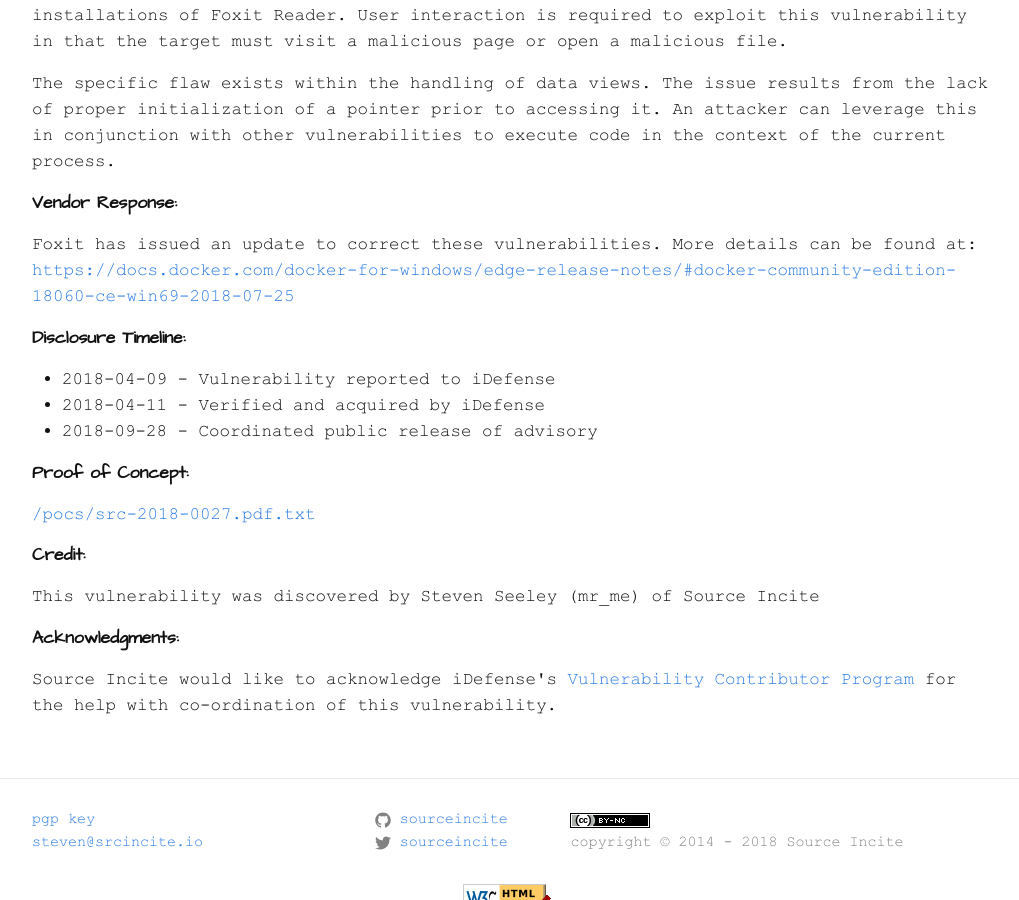
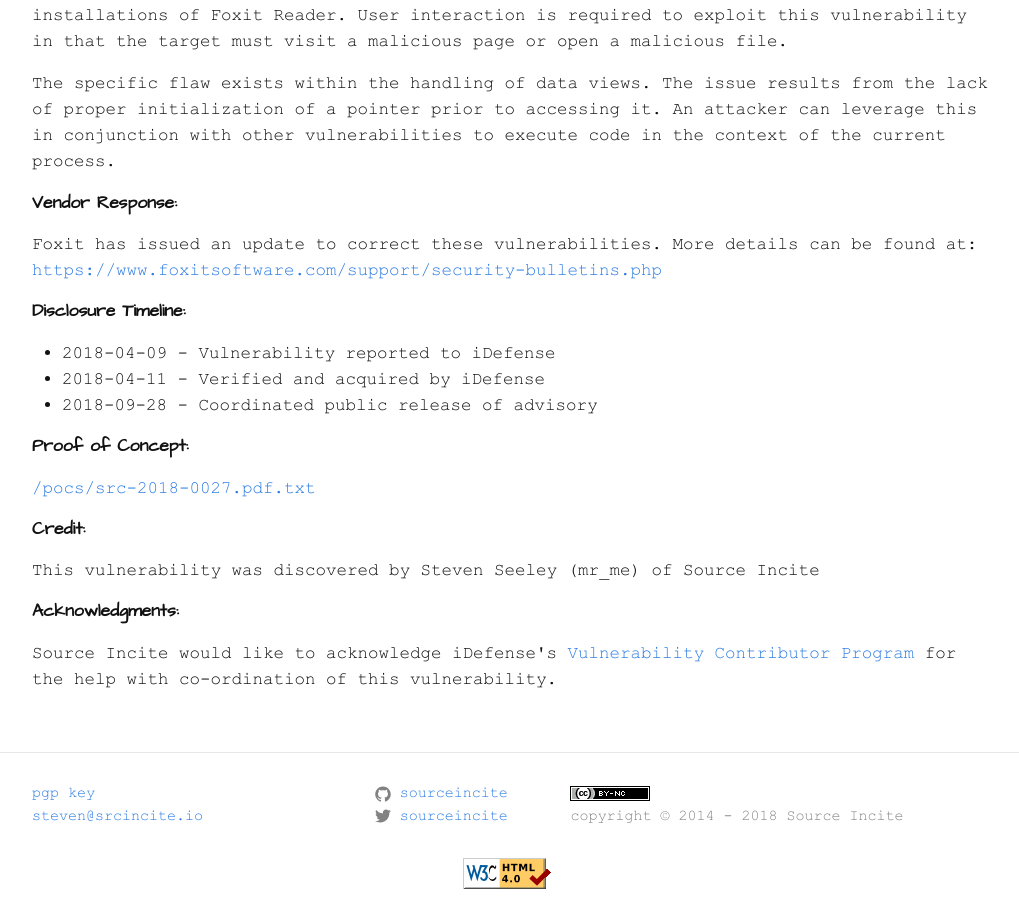
Before and after one commit to sourceincite/sourceincite.github.io, a Jekyll site: the page built from advisories/src-2018-0027.md, in a window 1280 px wide and 900 px high, scrolled down 617 px. Shown: the whole window, without its empty margins (126-1145 px from the left). Built offline with Jekyll 4.4.1, drawn with Linux system fonts in a browser that asks for light colours; some of the changed lines change nothing that is shown.

Commit message:
added advisory for src-2018-0027

```diff
--- a/advisories/src-2018-0027.md
+++ b/advisories/src-2018-0027.md
@@ -48,7 +48,7 @@
 **Vendor Response:**
 
 <p class="cn">{{page.vendor}} has issued an update to correct these vulnerabilities. More details can be found at: <br />
-<a href="https://docs.docker.com/docker-for-windows/edge-release-notes/#docker-community-edition-18060-ce-win69-2018-07-25">https://docs.docker.com/docker-for-windows/edge-release-notes/#docker-community-edition-18060-ce-win69-2018-07-25</a></p>
+<a href="hhttps://www.foxitsoftware.com/support/security-bulletins.php">https://www.foxitsoftware.com/support/security-bulletins.php</a></p>
 
 **Disclosure Timeline:**
 <ul class="cn">
```
